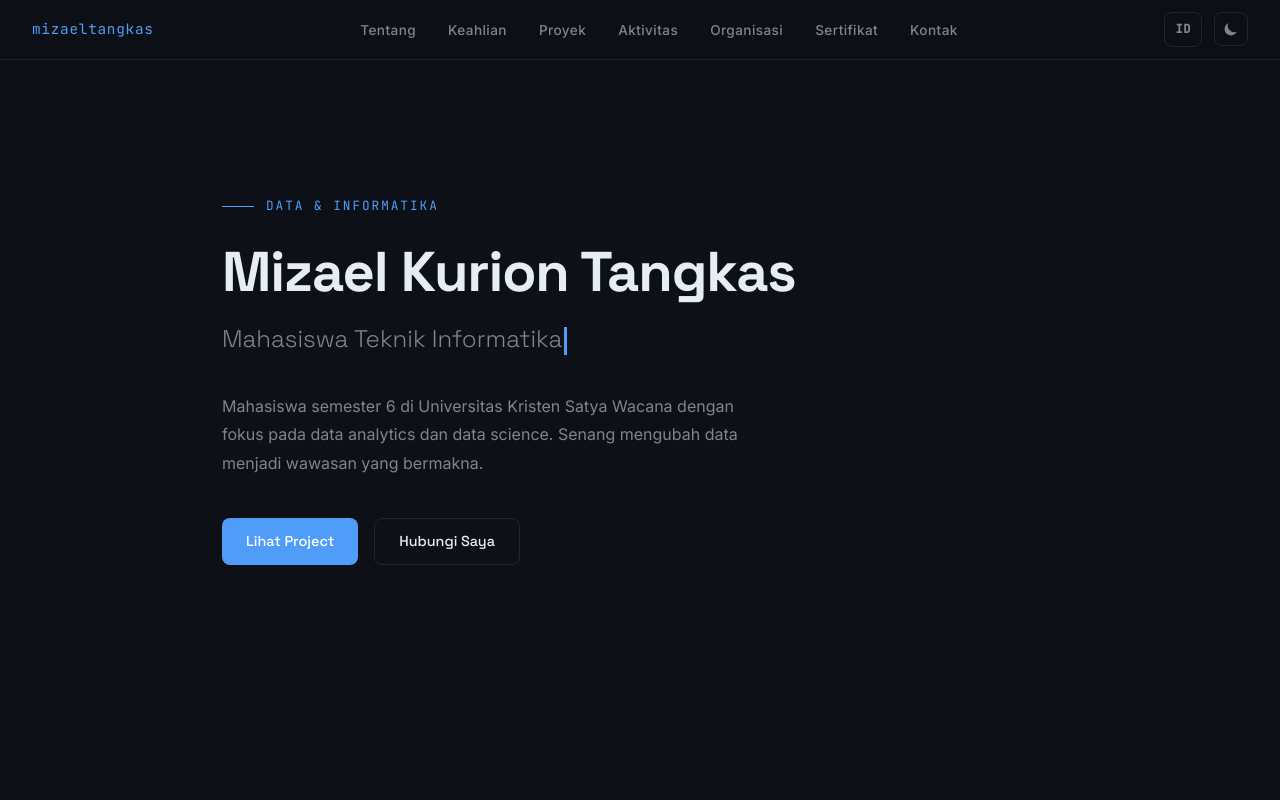
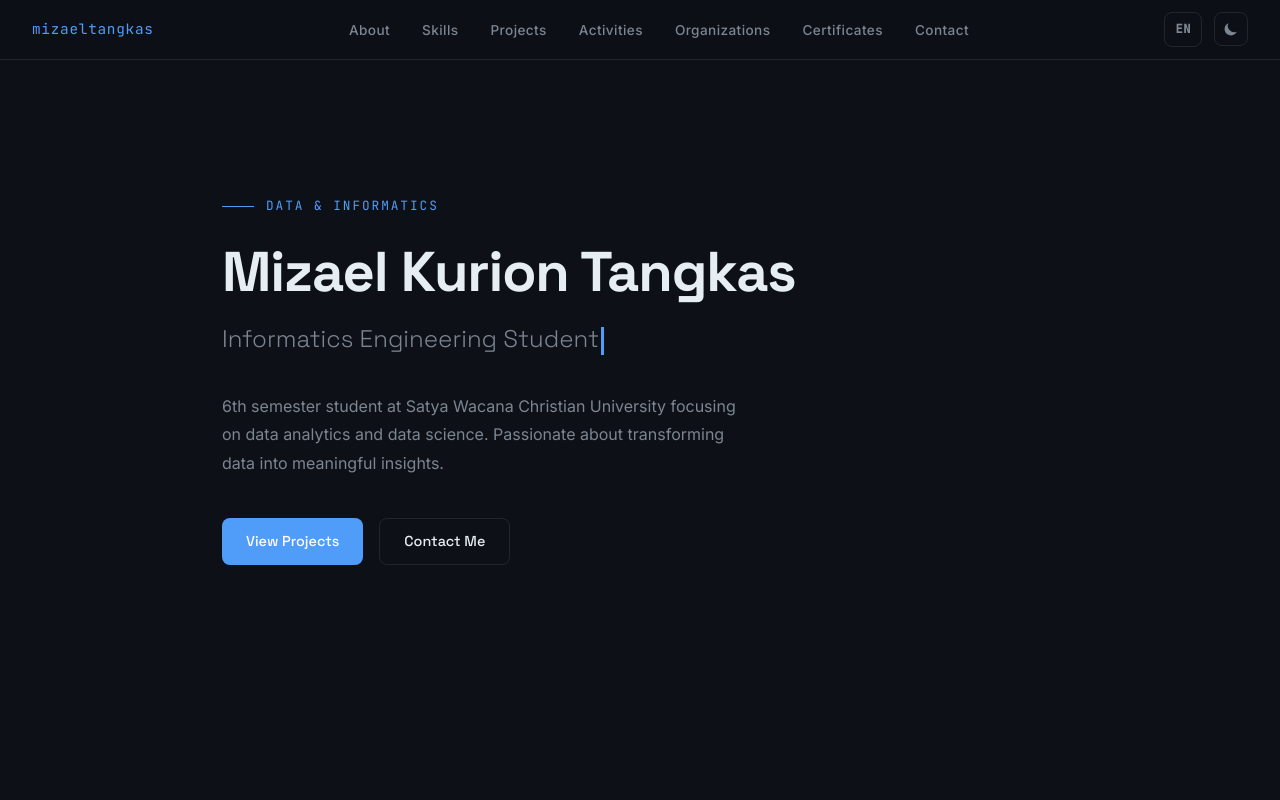
Before and after one commit to sakgnatleazim/portfolio-mizael, a React (Vite) app: page / in a window 1280 px wide. Shown: the top 800 px of the page. Built offline with nearby package versions, Linux system fonts and the light colour scheme; no server answers; the database is empty.

Commit message:
feat: automatically detect visitor browser language on first load

```diff
--- a/src/App.jsx
+++ b/src/App.jsx
@@ -20,9 +20,17 @@ export default function App() {
     return localStorage.getItem('theme') || 'dark'
   })
 
-  // Language state: 'id' or 'en'
+  // Language state: 'id' or 'en' (automatically detects browser language on first visit)
   const [lang, setLang] = useState(() => {
-    return localStorage.getItem('lang') || 'id'
+    const saved = localStorage.getItem('lang')
+    if (saved) return saved
+
+    // Deteksi bahasa browser pengunjung
+    const browserLang = navigator.language || navigator.userLanguage || ''
+    if (browserLang.startsWith('id') || browserLang.startsWith('in')) {
+      return 'id'
+    }
+    return 'en'
   })
 
   // Load from localStorage first, then sync with Supabase
```
